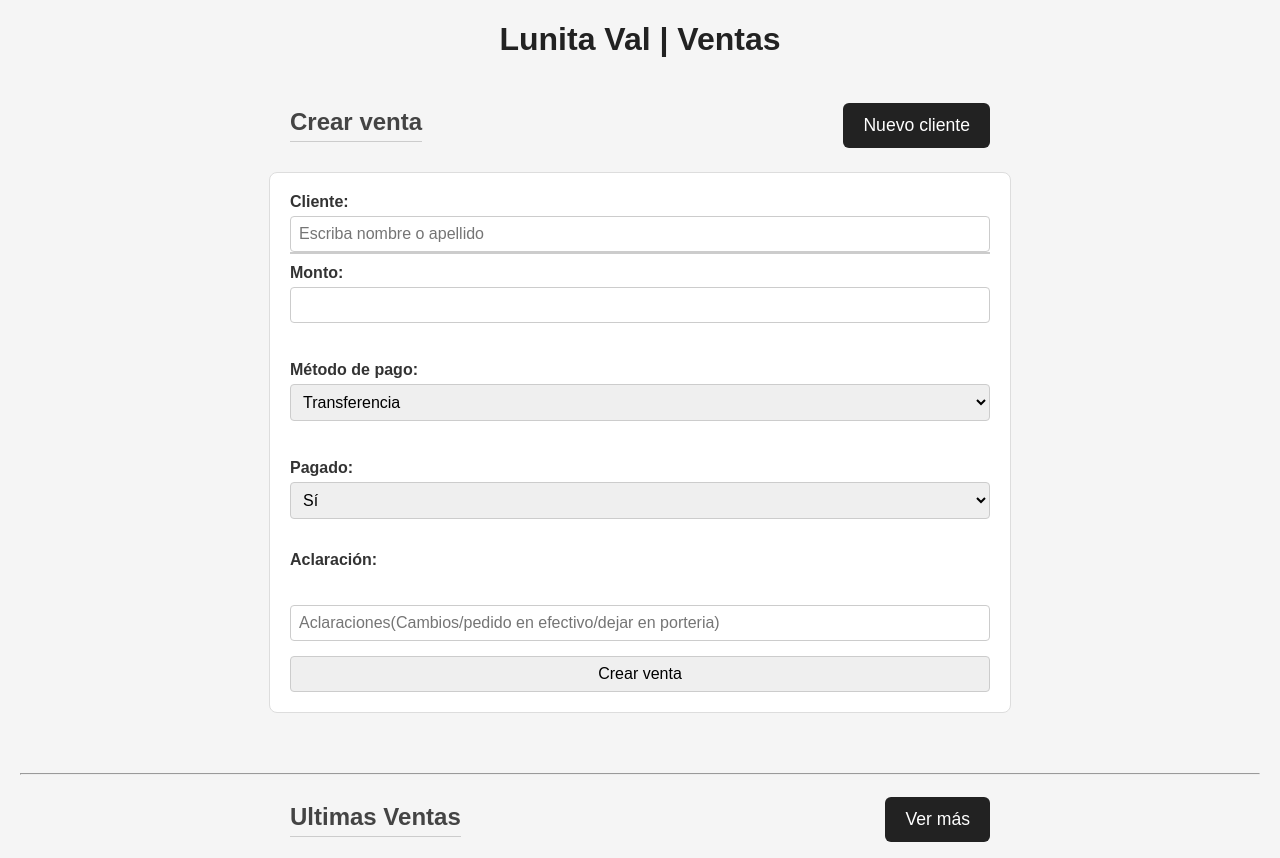
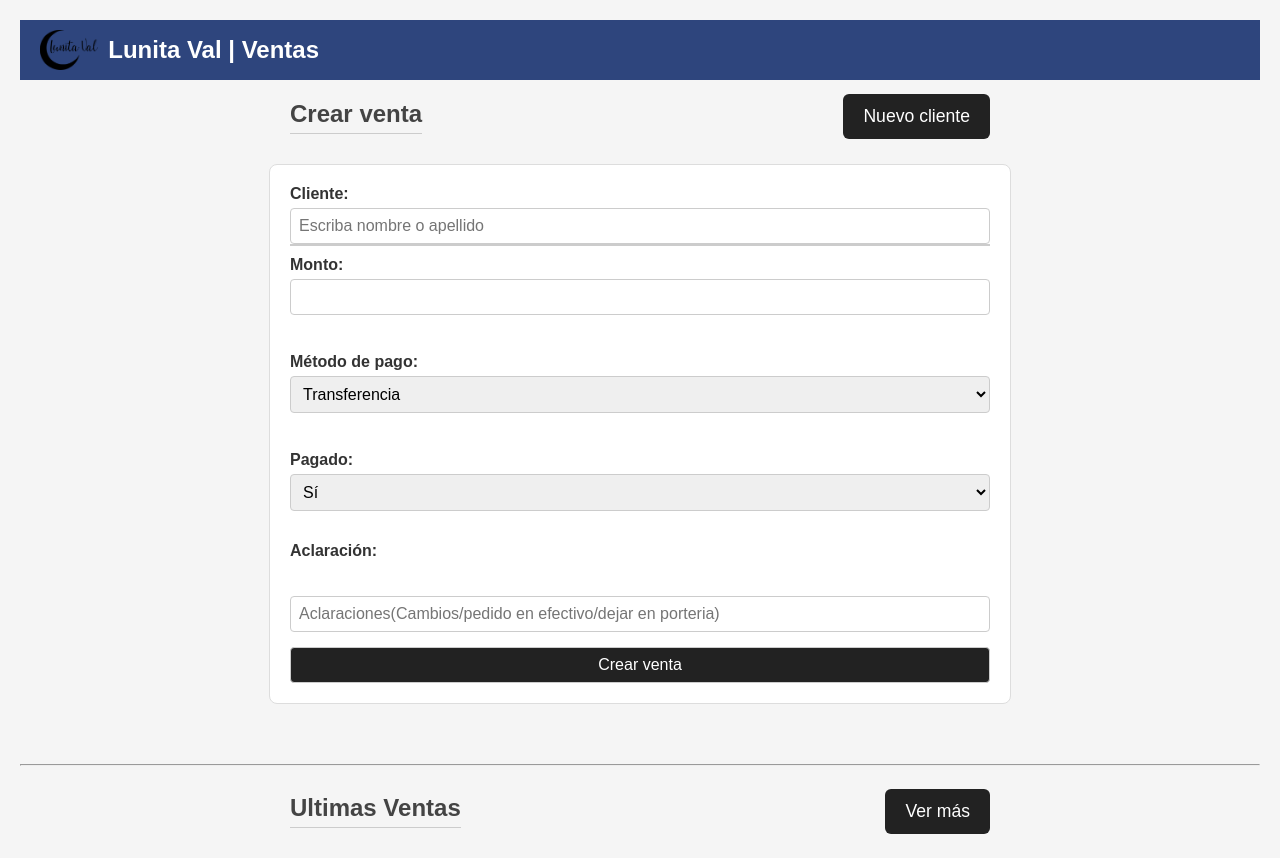
Before and after one commit to Samuleto2/LV_Sales, a Flask app: page / in a window 1280 px wide. Shown: the top 858 px of the page. Run offline with Flask 3, Linux system fonts and the light colour scheme; data comes from the database, SQL or seed files in the repository; both versions use the stored data as it was after the commit.

Commit message:
Last changes

```diff
--- a/static/css/style.css
+++ b/static/css/style.css
@@ -27,6 +27,82 @@
         max-width: 80%; /* contenedor máximo */
         margin: 0 auto 30px auto; /* centrar todo el contenedor */
     }
+
+    /*HEADER*/
+    .site-header {
+    display: flex;
+    align-items: center;
+    background-color: #2e457d;
+    color: white;
+    padding: 10px 20px;
+}
+
+.logo-link {
+    display: flex;
+    align-items: center;
+    text-decoration: none;
+    color: white;
+}
+
+.logo {
+    height: 40px;
+    margin-right: 10px;
+}
+
+.site-title {
+    font-size: 1.5rem;
+    font-weight: bold;
+}
+
+
+/* Botones generales */
+.button {
+    padding: 6px 12px;
+    border: none;
+    border-radius: 6px;
+    font-size: 0.9rem;
+    cursor: pointer;
+    color: white;
+    transition: all 0.2s ease-in-out;
+}
+
+/* Editar: azul suave */
+.button-edit {
+    background-color: #4A90E2; /* azul corporativo */
+}
+
+.button-edit:hover {
+    background-color: #357ABD;
+}
+
+/* Borrar: gris oscuro con hover llamativo */
+.button-delete {
+    background-color: #B91C1C; /* gris sobrio */
+}
+
+.button-delete:hover {
+    background-color: #7F1D1D; /* gris más oscuro */
+}
+
+/* Descargar comprobante: naranja suave */
+.button-download {
+    background-color: #F59E0B; /* naranja cálido */
+}
+
+.button-download:hover {
+    background-color: #D97706;
+}
+
+/* Sombra y borde sutil para modo edición */
+.editing-mode {
+    box-shadow: 0 0 10px rgba(74, 144, 226, 0.5);
+    border: 1px solid #4A90E2;
+    transition: box-shadow 0.3s, border 0.3s;
+}
+
+
+
+
 
 #saleForm, #customerFormDiv {
     flex: 1; /* ocupan espacio disponible de manera proporcional */
@@ -82,7 +158,7 @@
             }
 
 
-        #btnNewCustomer {
+        #btnNewCustomer, .botonStandart {
         padding: 12px 20px;
         font-size: 1.1rem;
         background-color: #222;
@@ -92,7 +168,9 @@
         transition: background-color 0.1s ease; /* efecto hover rápido */
         }
 
-        #btnNewCustomer:hover {
+
+
+        #btnNewCustome:hover {
             background-color: #555;
         }
 
--- a/static/js/ventas.js
+++ b/static/js/ventas.js
@@ -137,9 +137,9 @@ async function loadSales() {
             <td>${s.payment_method}</td>
             <td>${s.paid ? "Si" : "No"}</td>
             <td>
-                <button onclick="editSale(${s.id})">Editar</button>
-                <button onclick="deleteSale(${s.id})">Borrar</button>
-                <button onclick="downloadPDF(${s.id})">Descargar comprobante</button>
+                <button class="button button-edit" onclick="editSale(${s.id})">Editar</button>
+                <button class="button button-delete" onclick="deleteSale(${s.id})">Borrar</button>
+                <button class="button button-download" onclick="downloadPDF(${s.id})">Descargar comprobante</button>
             </td>
         `;
         tbody.appendChild(row);
@@ -170,7 +170,12 @@ window.editSale = async function(id) {
 
     // Cambiar texto del botón
     document.querySelector("#saleForm button[type=submit]").textContent = "Guardar cambios";
+
+
 }
+
+
+
 
     // Borrar venta
     window.deleteSale = async function(id) {
--- a/templates/index.html
+++ b/templates/index.html
@@ -6,7 +6,12 @@
     <link rel="stylesheet" href="{{ url_for('static', filename='css/style.css') }}">
 </head>
 <body>
-    <h1>Lunita Val | Ventas</h1>
+    <header class="site-header">
+    <a href="{{ url_for('index') }}" class="logo-link">
+        <img src="{{ url_for('static', filename='images/logo.png') }}" alt="Logo Lunita Val" class="logo">
+        <span class="site-title">Lunita Val | Ventas</span>
+    </a>
+    </header>
 
 
 
@@ -60,7 +65,7 @@
 
 
 
-        <button type="submit">Crear venta</button>
+        <button type="submit" id="btnNewCustomer">Crear venta</button>
     </form>
         <div id="customerFormDiv" style="display:none; flex:1; min-width:0; border:1px solid #ccc; padding:10px;">
         <h3 id="customerFormTitle">Crear Cliente</h3>
@@ -74,8 +79,8 @@
             <label>Teléfono: <input type="text" id="cf_phone" required></label><br>
             <label>Descripción: <textarea id="cf_description"></textarea></label><br>
 
-            <button type="submit">Guardar</button>
-            <button type="button" id="customerFormCancel">Cancelar</button>
+            <button type="submit" class="button button-edit">Guardar</button>
+            <button type="button" class="button button-delete" id="customerFormCancel">Cancelar</button>
         </form>
     </div>
 </div>
```
Also changed, not shown: app.db, static/images/logo.png.
